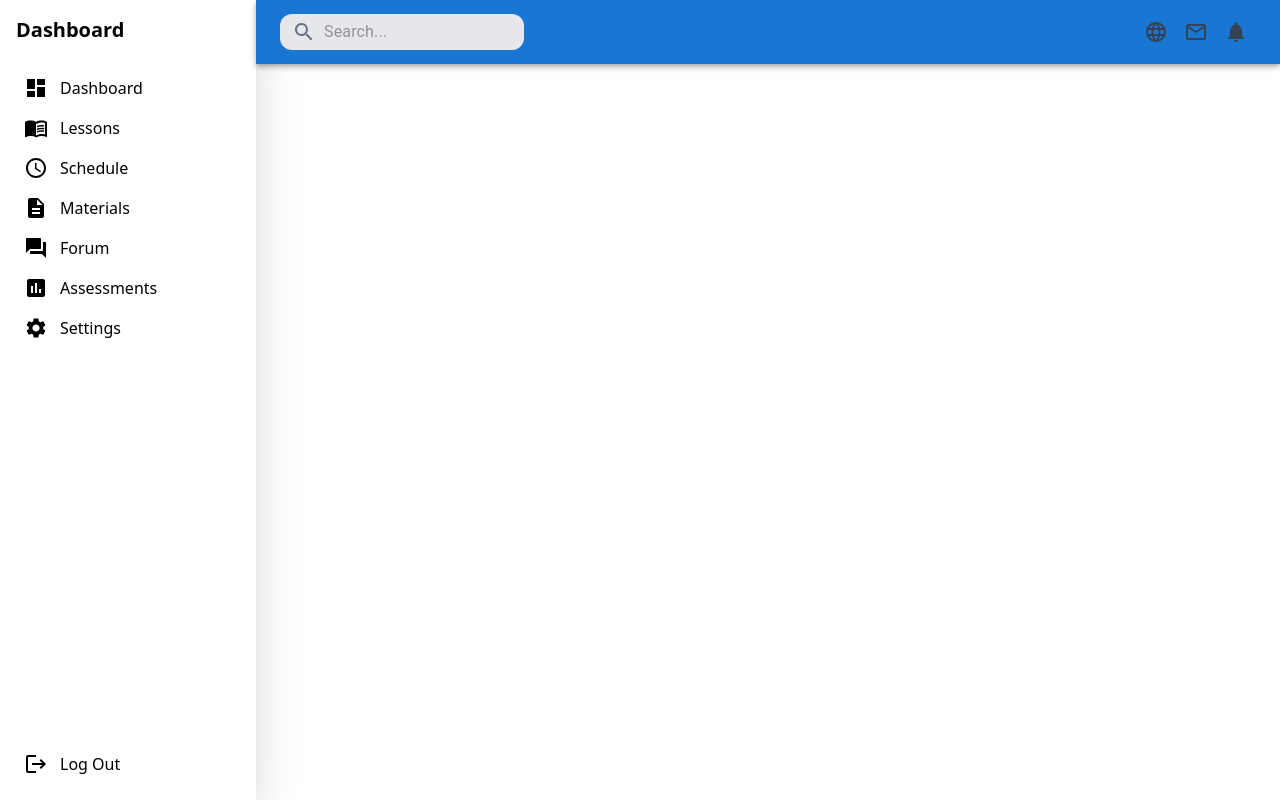
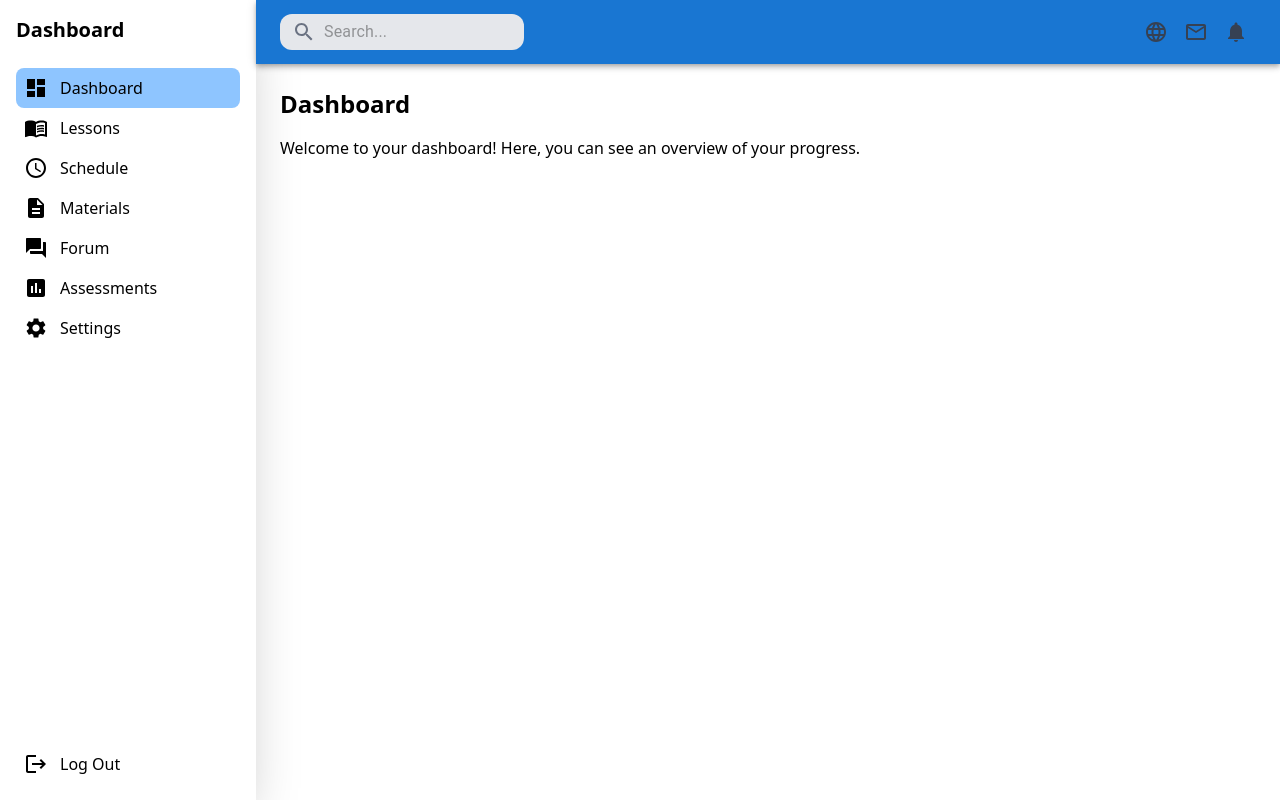
Before and after one commit to M0h1it/Admin-Dashboard, a React (Vite) app: page / in a window 1280 px wide. Built offline with nearby package versions, Linux system fonts and the light colour scheme; no server answers.

Commit message:
dasbord working

```diff
--- /dev/null
+++ b/src/components/DashboardContent.jsx
@@ -0,0 +1,39 @@
+import React from "react";
+
+const DashboardContent = ({ selectedSection }) => {
+  return (
+    <div className="p-6">
+      <h2 className="text-2xl font-semibold mb-4">{selectedSection}</h2>
+
+      {selectedSection === "Dashboard" && (
+        <p>Welcome to your dashboard! Here, you can see an overview of your progress.</p>
+      )}
+
+      {selectedSection === "Lessons" && (
+        <p>View and manage your lessons here.</p>
+      )}
+
+      {selectedSection === "Schedule" && (
+        <p>Here is your schedule. Stay organized!</p>
+      )}
+
+      {selectedSection === "Materials" && (
+        <p>Access your course materials and documents here.</p>
+      )}
+
+      {selectedSection === "Forum" && (
+        <p>Join discussions with others in the forum.</p>
+      )}
+
+      {selectedSection === "Assessments" && (
+        <p>Check your assignments and test results here.</p>
+      )}
+
+      {selectedSection === "Settings" && (
+        <p>Adjust your preferences and account settings.</p>
+      )}
+    </div>
+  );
+};
+
+export default DashboardContent;
--- a/src/components/PerformanceChart.jsx
+++ b/src/components/PerformanceChart.jsx
@@ -0,0 +1,55 @@
+import React, { useState, useEffect } from "react";
+import { BarChart, Bar, XAxis, YAxis, Tooltip, ResponsiveContainer } from "recharts";
+import { getFirestore, collection, query, where, getDocs } from "firebase/firestore";
+import { getAuth } from "firebase/auth";
+
+const PerformanceChart = () => {
+  const [data, setData] = useState([]);
+  const auth = getAuth();
+  const db = getFirestore();
+
+  useEffect(() => {
+    const fetchTasks = async () => {
+      if (!auth.currentUser) return;
+
+      const tasksRef = collection(db, "tasks");
+      const q = query(tasksRef, where("userId", "==", auth.currentUser.uid));
+      const snapshot = await getDocs(q);
+
+      let completed = 0;
+      let incomplete = 0;
+      let lateCompleted = 0;
+
+      snapshot.forEach((doc) => {
+        const task = doc.data();
+        if (task.status === "completed") completed++;
+        else if (task.status === "incomplete") incomplete++;
+        else if (task.status === "late_completed") lateCompleted++;
+      });
+
+      setData([
+        { name: "Completed", value: completed },
+        { name: "Incomplete", value: incomplete },
+        { name: "Late Completed", value: lateCompleted },
+      ]);
+    };
+
+    fetchTasks();
+  }, [auth.currentUser]);
+
+  return (
+    <div className="p-4 bg-white rounded-2xl shadow-md">
+      <h2 className="text-lg font-semibold mb-2">Performance Overview</h2>
+      <ResponsiveContainer width="100%" height={300}>
+        <BarChart data={data}>
+          <XAxis dataKey="name" />
+          <YAxis />
+          <Tooltip />
+          <Bar dataKey="value" fill="#4CAF50" />
+        </BarChart>
+      </ResponsiveContainer>
+    </div>
+  );
+};
+
+export default PerformanceChart;
--- a/src/pages/Dashboard.jsx
+++ b/src/pages/Dashboard.jsx
@@ -15,6 +15,7 @@ import ForumIcon from "@mui/icons-material/Forum";
 import AssessmentIcon from "@mui/icons-material/Assessment";
 import SettingsIcon from "@mui/icons-material/Settings";
 import LogoutIcon from "@mui/icons-material/Logout";
+import DashboardContent from "../components/DashboardContent";
 
 const Navbar = () => {
   const [user, setUser] = useState(null);
@@ -23,6 +24,7 @@ const Navbar = () => {
   const [phone, setPhone] = useState("");
   const [position, setPosition] = useState("");
   const [anchorEl, setAnchorEl] = useState(null);
+  const [selectedSection, setSelectedSection] = useState("Dashboard");
 
   const auth = getAuth();
   const navigate = useNavigate();
@@ -48,8 +50,7 @@ const Navbar = () => {
       <div className="w-64 min-h-screen bg-white-900 text-black flex flex-col p-4 shadow-2xl">
         <h2 className="text-xl font-bold mb-6">Dashboard</h2>
         <nav className="flex-1">
-          {[
-            { icon: <DashboardIcon />, label: "Dashboard" },
+          {[{ icon: <DashboardIcon />, label: "Dashboard" },
             { icon: <MenuBookIcon />, label: "Lessons" },
             { icon: <ScheduleIcon />, label: "Schedule" },
             { icon: <DescriptionIcon />, label: "Materials" },
@@ -57,7 +58,9 @@ const Navbar = () => {
             { icon: <AssessmentIcon />, label: "Assessments" },
             { icon: <SettingsIcon />, label: "Settings" },
           ].map((item, index) => (
-            <div key={index} className="flex items-center space-x-3 p-2 cursor-pointer hover:bg-blue-200 rounded-lg">
+            <div key={index}
+                 className={`flex items-center space-x-3 p-2 cursor-pointer hover:bg-blue-200 rounded-lg ${selectedSection === item.label ? "bg-blue-300" : ""}`}
+                 onClick={() => setSelectedSection(item.label)}>
               {item.icon}
               <span>{item.label}</span>
             </div>
@@ -70,8 +73,8 @@ const Navbar = () => {
       </div>
 
       {/* Main Content */}
-      <div className="ml-.5  flex-1 bg-white-900">
-      <AppBar position="static" className="bg-white-900 shadow-md  border-gray-300">
+      <div className="ml-.5 flex-1 bg-white-900">
+        <AppBar position="static" className="bg-white-900 shadow-md border-gray-300">
           <Toolbar className="flex justify-between px-4 bg-white-900">
             {/* Search Bar */}
             <div className="flex items-center bg-gray-200 rounded-xl px-3 py-1 w-1/4 h-9">
@@ -81,7 +84,6 @@ const Navbar = () => {
 
             {/* Icons & Profile */}
             <div className="flex items-center space-x-4">
-              {/* Language Menu */}
               <IconButton onClick={(e) => setAnchorEl(e.currentTarget)}>
                 <LanguageIcon className="text-gray-700" />
               </IconButton>
@@ -89,16 +91,12 @@ const Navbar = () => {
                 <MenuItem onClick={() => setAnchorEl(null)}>English</MenuItem>
                 <MenuItem onClick={() => setAnchorEl(null)}>Spanish</MenuItem>
               </Menu>
-
-              {/* Notifications & Mail */}
               <IconButton>
                 <MailOutlineIcon className="text-gray-700" />
               </IconButton>
               <IconButton>
                 <NotificationsIcon className="text-gray-700" />
               </IconButton>
-
-              {/* Profile Section */}
               {user && (
                 <div className="flex items-center space-x-2 cursor-pointer" onClick={() => setOpenDrawer(true)}>
                   <Avatar src={user.photoURL || "https://via.placeholder.com/150"} alt="Profile" />
@@ -128,6 +126,9 @@ const Navbar = () => {
             <Button variant="contained" color="primary" fullWidth sx={{ mt: 2 }} onClick={() => setOpenDrawer(false)}>Save</Button>
           </Box>
         </Drawer>
+
+        {/* Dynamic Content */}
+        <DashboardContent selectedSection={selectedSection} />
       </div>
     </div>
   );
```
